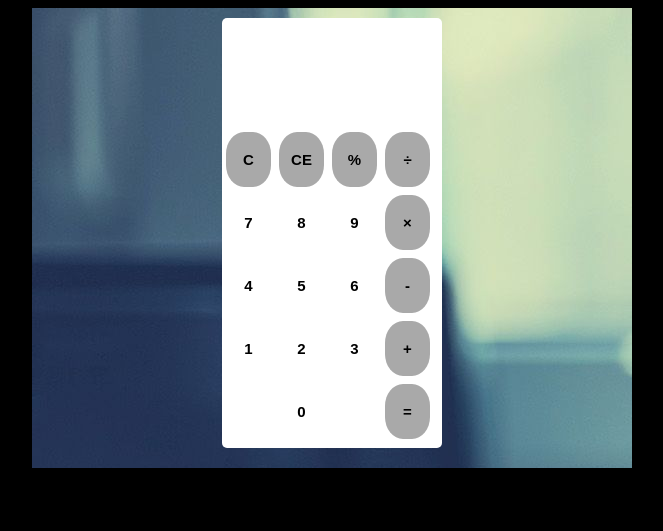
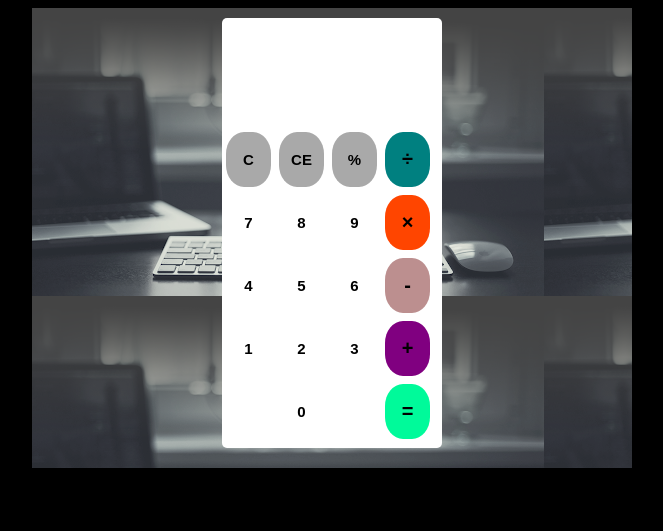
Before and after one commit to Hanzala-Parekh/JavascriptProjects, a plain HTML site: page index.html in a window 1280 px wide. Shown: the whole page, without its empty margins (308-971 px from the left). Drawn offline with Linux system fonts and the light colour scheme.

Commit message:
update style.css

```diff
--- a/style.css
+++ b/style.css
@@ -5,7 +5,7 @@ body{
 #container{
     width: 600px;
     height: 460px;
-    background-image: url(pract.jpg);
+    background-image: url(bgImg.png);
     margin: 2px auto;
 }
 #calculator{
@@ -63,3 +63,23 @@ body{
 .operator:focus, .number:focus, .empty:focus{
     outline: 0;
 }
+button:nth-child(4){
+    font-size: 20px;
+    background-color: #008080;
+}
+button:nth-child(8){
+    font-size: 20px;
+    background-color: #FF4500;
+}
+button:nth-child(12){
+    font-size: 20px;
+    background-color: #BC8F8F;
+}
+button:nth-child(16){
+    font-size: 20px;
+    background-color: #800080;
+}
+button:nth-child(20){
+    font-size: 20px;
+    background-color: #00FA9A;
+}
```
